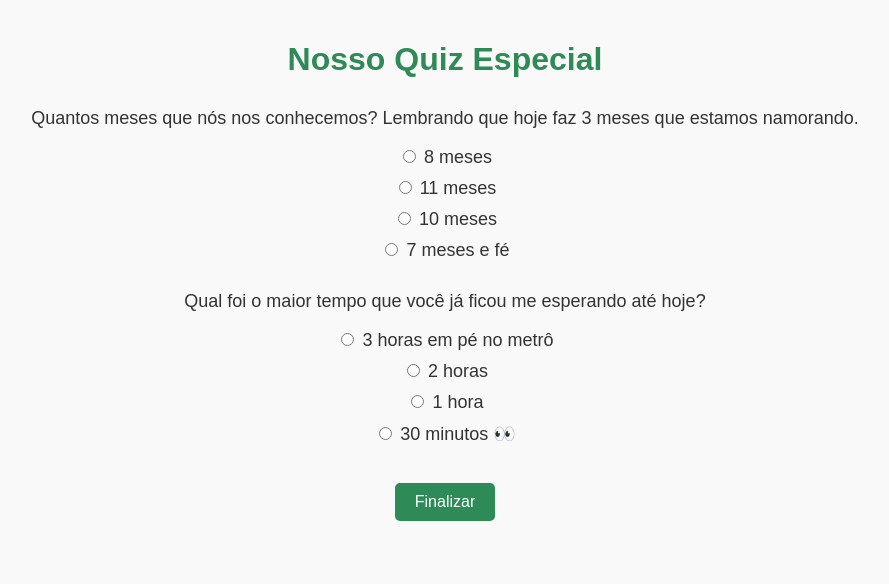
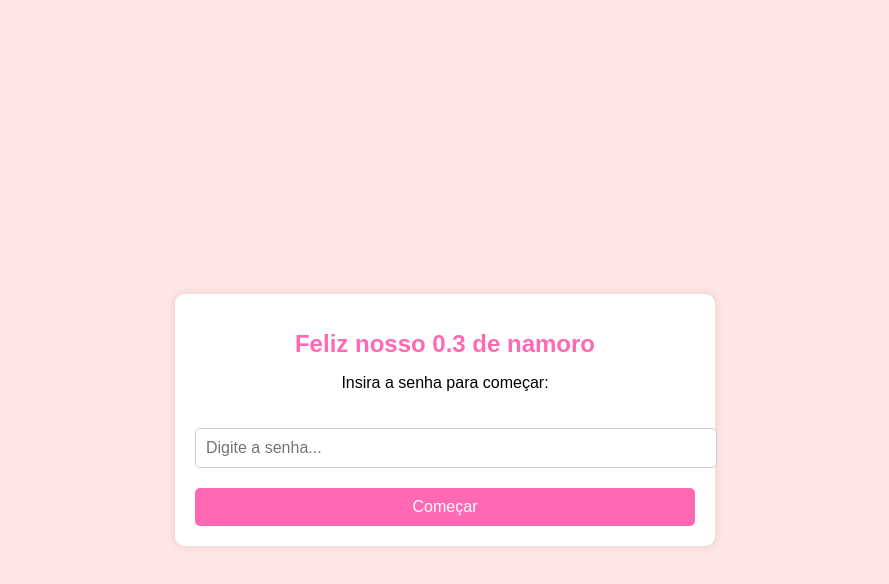
Before and after one commit to cxryoff/cuidado-, a plain HTML site: page index.html in a window 1280 px wide. Shown: the whole page, without its empty margins (195-1084 px from the left). Drawn offline with Linux system fonts and the light colour scheme.

Commit message:
Add files via upload

```diff
--- a/index.html
+++ b/index.html
@@ -3,18 +3,57 @@
 <head>
     <meta charset="UTF-8">
     <meta name="viewport" content="width=device-width, initial-scale=1.0">
-    <title>Nosso Quiz Especial</title>
+    <title>Feliz nosso 0.3 de namoro</title>
     <style>
         body {
             font-family: Arial, sans-serif;
             text-align: center;
-            background-color: #f9f9f9;
+            background-color: #ffe6e6;
             margin: 0;
             padding: 20px;
+            display: flex;
+            justify-content: center;
+            align-items: center;
+            height: 100vh;
+        }
+
+        .container {
+            background-color: #fff;
+            padding: 20px;
+            border-radius: 10px;
+            box-shadow: 0 0 10px rgba(0, 0, 0, 0.1);
+            max-width: 500px;
+            width: 100%;
         }
 
         h1 {
-            color: #2e8b57;
+            color: #ff69b4;
+            font-size: 24px;
+        }
+
+        .input-password {
+            margin-top: 20px;
+            font-size: 16px;
+            padding: 10px;
+            width: 100%;
+            border-radius: 5px;
+            border: 1px solid #ccc;
+        }
+
+        .submit-button {
+            background-color: #ff69b4;
+            color: white;
+            padding: 10px 20px;
+            font-size: 16px;
+            border: none;
+            border-radius: 5px;
+            cursor: pointer;
+            margin-top: 20px;
+            width: 100%;
+        }
+
+        .quiz-container {
+            display: none;
         }
 
         .quiz-question {
@@ -32,56 +71,94 @@
                 margin-top: 10px;
             }
 
-        .submit-button {
-            background-color: #2e8b57;
+        .hidden {
+            display: none;
+        }
+
+        .troll-button {
+            margin-top: 20px;
+            background-color: #ff69b4;
             color: white;
             padding: 10px 20px;
             font-size: 16px;
             border: none;
             border-radius: 5px;
             cursor: pointer;
-            margin-top: 20px;
+            position: relative;
         }
 
-        .hidden {
-            display: none;
+            .troll-button.no:hover {
+                left: -50px;
             }
     </style>
 </head>
 <body>
-    <h1>Nosso Quiz Especial</h1>
+    <div class="container">
+        <div id="start-screen">
+            <h1>Feliz nosso 0.3 de namoro</h1>
+            <p>Insira a senha para começar:</p>
+            <input type="password" id="password" class="input-password" placeholder="Digite a senha...">
+            <button class="submit-button" onclick="checkPassword()">Começar</button>
+        </div>
 
-    <div class="quiz-question">
+        <div id="quiz" class="quiz-container">
+            <div id="question-1" class="quiz-question">
                 <p>Quantos meses que nós nos conhecemos? Lembrando que hoje faz 3 meses que estamos namorando.</p>
                 <ul class="quiz-options">
-            <li><input type="radio" name="q1" value="errado"> 8 meses</li>
-            <li><input type="radio" name="q1" value="errado"> 11 meses</li>
-            <li><input type="radio" name="q1" value="correto"> 10 meses</li>
-            <li><input type="radio" name="q1" value="errado"> 7 meses e fé</li>
+                    <li><input type="radio" name="q1" value="errado" onclick="showNextQuestion()"> 8 meses</li>
+                    <li><input type="radio" name="q1" value="errado" onclick="showNextQuestion()"> 11 meses</li>
+                    <li><input type="radio" name="q1" value="correto" onclick="showNextQuestion()"> 10 meses</li>
+                    <li><input type="radio" name="q1" value="errado" onclick="showNextQuestion()"> 7 meses e fé</li>
                 </ul>
             </div>
 
-    <div class="quiz-question">
+            <div id="question-2" class="quiz-question hidden">
                 <p>Qual foi o maior tempo que você já ficou me esperando até hoje?</p>
                 <ul class="quiz-options">
-            <li><input type="radio" name="q2" value="errado"> 3 horas em pé no metrô</li>
-            <li><input type="radio" name="q2" value="errado"> 2 horas</li>
-            <li><input type="radio" name="q2" value="errado"> 1 hora</li>
-            <li><input type="radio" name="q2" value="correto"> 30 minutos 👀</li>
+                    <li><input type="radio" name="q2" value="errado" onclick="showNextQuestion()"> 3 horas em pé no metrô</li>
+                    <li><input type="radio" name="q2" value="errado" onclick="showNextQuestion()"> 2 horas</li>
+                    <li><input type="radio" name="q2" value="errado" onclick="showNextQuestion()"> 1 hora</li>
+                    <li><input type="radio" name="q2" value="correto" onclick="showNextQuestion()"> 30 minutos 👀</li>
                 </ul>
             </div>
 
-    <button class="submit-button" onclick="showResults()">Finalizar</button>
+            <div id="question-3" class="quiz-question hidden">
+                <p>Cu hoje?</p>
+                <button class="troll-button" onclick="showResults()">Sim</button>
+                <button class="troll-button no" onclick="alert('Escolha " Sim" para continuar!')">Não</button>
+            </div>
 
             <div id="result" class="hidden">
                 <h2>Resultado</h2>
                 <p>Vamos ser sinceros... o maior tempo que você já me esperou foi 3 horas em pé no metrô!</p>
-        <p><strong>Surpresa!</strong> Que tal sairmos para cinema?</p>
-        <img src="/path/to/uploaded/image.jpg" alt="Imagem engraçada">
+                <p><strong>Surpresa!</strong> Que tal sairmos para o cinema?</p>
+                <img src="sua-imagem.jpg" alt="Imagem engraçada">
+            </div>
+        </div>
     </div>
 
     <script>
+        let currentQuestion = 1;
+
+        function checkPassword() {
+            var password = document.getElementById('password').value;
+            if (password === "ta tonta") {
+                document.getElementById('start-screen').classList.add('hidden');
+                document.getElementById('quiz').style.display = 'block';
+                document.getElementById('question-1').classList.remove('hidden');
+            } else {
+                alert("Senha incorreta! Tente novamente.");
+            }
+        }
+
+        function showNextQuestion() {
+            document.getElementById(`question-${currentQuestion}`).classList.add('hidden');
+            currentQuestion++;
+            document.getElementById(`question-${currentQuestion}`).classList.remove('hidden');
+        }
+
         function showResults() {
+            document.getElementById('question-3').classList.add('hidden');
             document.getElementById('result').classList.remove('hidden');
             window.scrollTo(0, document.body.scrollHeight);
         }
```
Lines whose indentation alone changed are shown as unchanged.
